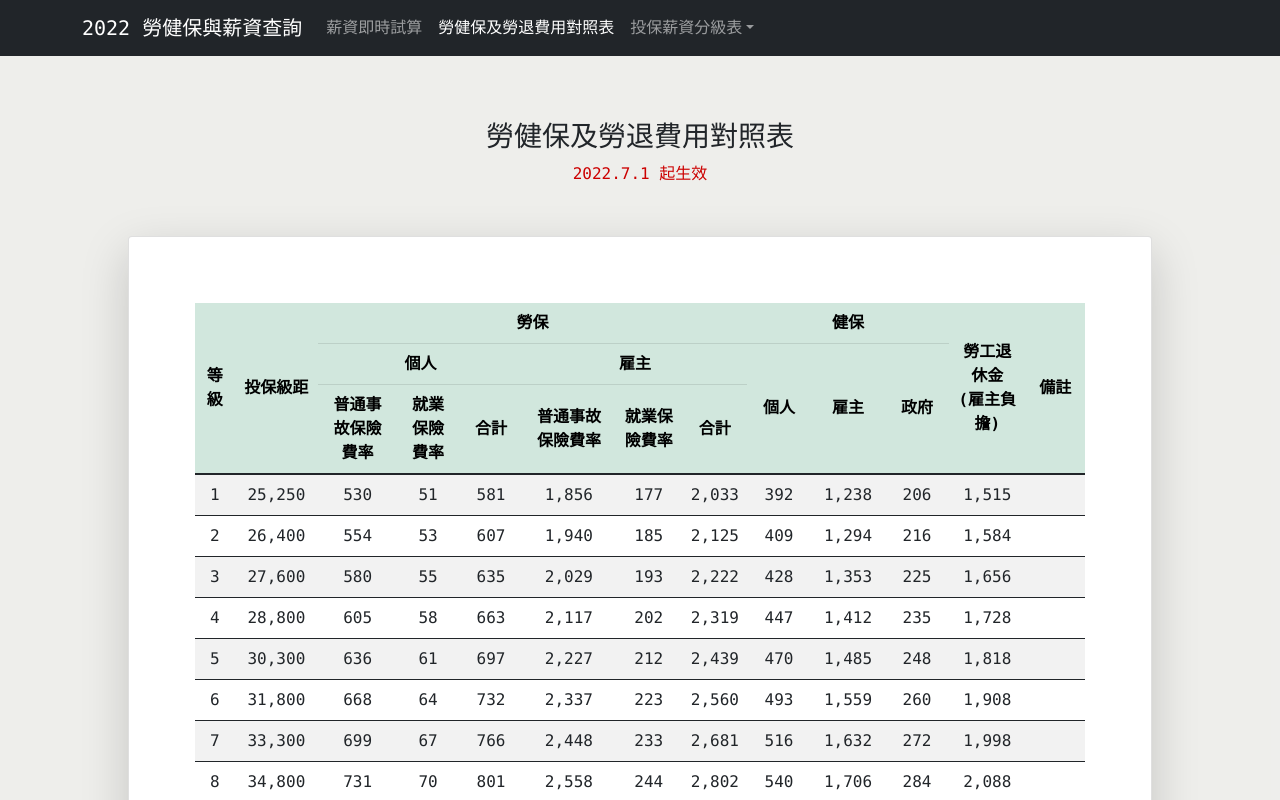
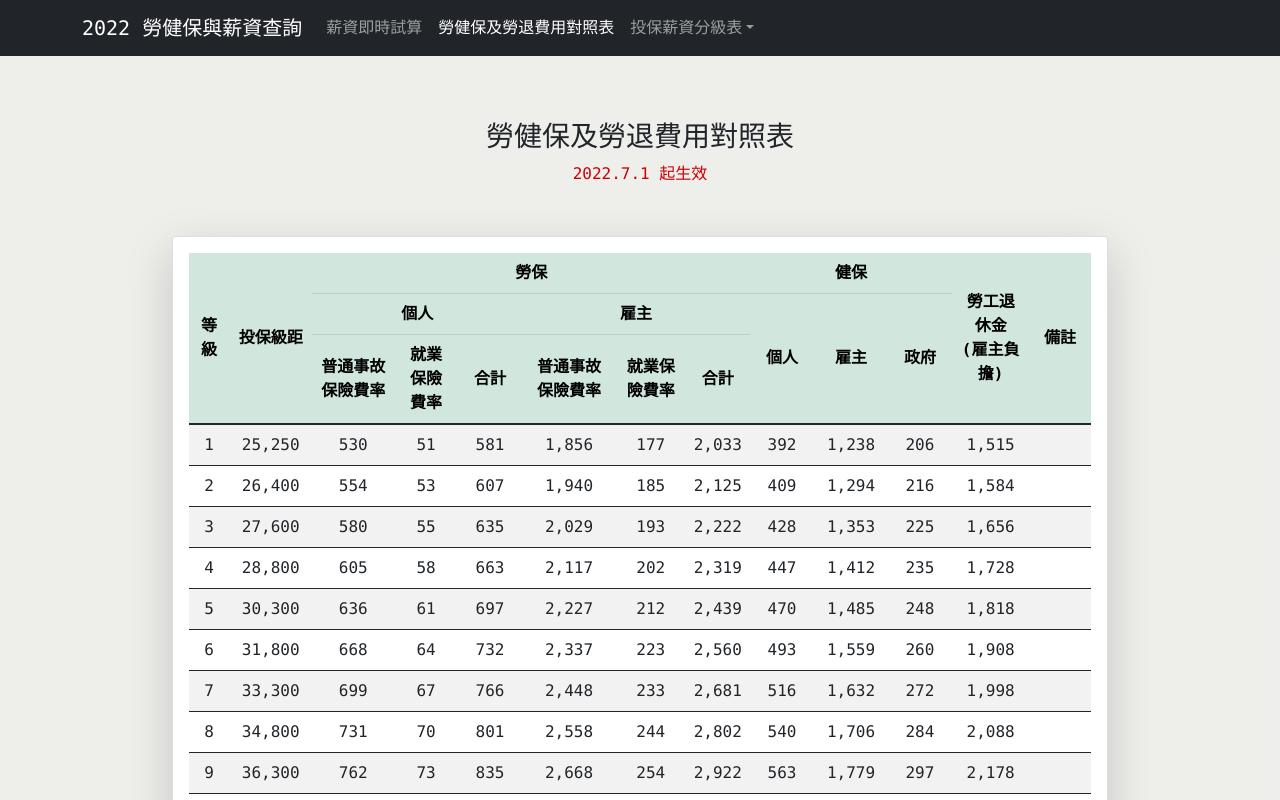
Before and after one commit to scar710813/React-labour-insurance, a React (Create React App) app: page / in a window 1280 px wide. Both pictures are taken after a click on the button "勞健保及勞退費用對照表". Shown: the top 800 px of the page. Built offline with nearby package versions, Linux system fonts and the light colour scheme.

Commit message:
adjust RWD

```diff
--- a/src/components/ComparisonTable/ComparisonTable.css
+++ b/src/components/ComparisonTable/ComparisonTable.css
@@ -1,7 +1,7 @@
 .ComparisonTable {
     padding: 5%;
-    padding-left: 10%;
-    padding-right: 10%;
+    /* padding-left: 10%;
+    padding-right: 10%; */
     margin: auto;
     text-align: center;
     background-color: rgba(234, 234, 231, 0.801);
--- a/src/components/ComparisonTable/ComparisonTable.tsx
+++ b/src/components/ComparisonTable/ComparisonTable.tsx
@@ -1,6 +1,6 @@
 import React from "react";
 import "./ComparisonTable.css"
-import { Card, Table } from "react-bootstrap";
+import { Card, Col, Container, Row, Table } from "react-bootstrap";
 import { IComparisonTableProps } from "./IComparisonTableProps";
 import { IComparisonTableStates } from "./IComparisonTableStates";
 import { IHealthInfo } from "../../interface/IHealthInfo";
@@ -121,16 +121,16 @@ export default class ComparisonTable extends React.Component<IComparisonTablePro
 
     return (
       <div className="ComparisonTable">
+        <Container fluid>
           <h3>
             <span>勞健保及勞退費用對照表</span>
           </h3>
           <span style={{ color: "#CC0000" }}>2022.7.1 起生效</span>
 
+          <Row className="justify-content-md-center">
+            <Col xs sm md lg xl={10} xxl={8}>
               <Card className="shadow-lg rounded"
-          style={{
-            marginTop: 50,
-            paddingTop: 50, paddingLeft: 50, paddingRight: 50
-          }}>
+                style={{ marginTop: 50 }}>
                 <Card.Body>
                   <Card.Text>
                     <Table striped hover responsive className="Table">
@@ -189,6 +189,9 @@ export default class ComparisonTable extends React.Component<IComparisonTablePro
                   </Card.Text>
                 </Card.Body>
               </Card>
+            </Col>
+          </Row>
+        </Container>
       </div >
     );
   }
--- a/src/components/HealthGrading/HealthGrading.css
+++ b/src/components/HealthGrading/HealthGrading.css
@@ -1,7 +1,7 @@
 .HealthGrading {
     padding: 5%;
-    padding-left: 20%;
-    padding-right: 20%;
+    /* padding-left: 20%;
+    padding-right: 20%; */
     margin: auto;
     text-align: center;
     background-color: rgba(234, 234, 231, 0.801);
--- a/src/components/HealthGrading/HealthGrading.tsx
+++ b/src/components/HealthGrading/HealthGrading.tsx
@@ -1,6 +1,6 @@
 import React from "react";
 import "./HealthGrading.css"
-import { Card, Table } from "react-bootstrap";
+import { Card, Col, Container, Row, Table } from "react-bootstrap";
 import { IHealthGradingStates } from "./HealthGradingStates";
 import { IHealthGradingProps } from "./IHealthGradingProps";
 
@@ -35,19 +35,19 @@ export default class HealthGrading extends React.Component<IHealthGradingProps,
 
     return (
       <div className="HealthGrading">
+        <Container fluid>
           <h3>
             <span>全民健康保險投保金額分級表</span>
           </h3>
           <span style={{ color: "#CC0000" }}>2022.7.1 起生效</span>
 
-        <Card className="shadow-lg rounded"
-          style={{
-            marginTop: 50,
-            paddingTop: 50, paddingLeft: 50, paddingRight: 50
-          }}>
+          <Row className="justify-content-md-center">
+            <Col xs sm md lg={9} xl={8}>
+              <Card className="shadow-lg rounded text-center"
+                style={{ marginTop: 50 }}>
                 <Card.Body>
                   <Card.Text>
-              <Table striped hover responsive>
+                    <Table hover responsive>
                       <thead className="table-success">
                         <tr>
                           <th>組別級距</th>
@@ -70,6 +70,9 @@ export default class HealthGrading extends React.Component<IHealthGradingProps,
                   </Card.Text>
                 </Card.Body>
               </Card>
+            </Col>
+          </Row>
+        </Container>
       </div >
     );
   }
--- a/src/components/LaborGrading/LaborGrading.css
+++ b/src/components/LaborGrading/LaborGrading.css
@@ -1,7 +1,7 @@
 .LaborGrading {
     padding: 5%;
-    padding-left: 20%;
-    padding-right: 20%;
+    /* padding-left: 20%;
+    padding-right: 20%; */
     margin: auto;
     text-align: center;
     background-color: rgba(234, 234, 231, 0.801);
--- a/src/components/LaborGrading/LaborGrading.tsx
+++ b/src/components/LaborGrading/LaborGrading.tsx
@@ -1,6 +1,6 @@
 import React from "react";
 import "./LaborGrading.css"
-import { Card, Table } from "react-bootstrap";
+import { Card, Col, Container, Row, Table } from "react-bootstrap";
 import { ILaborGradingProps } from "./ILaborGradingProps";
 import { ILaborGradingStates } from "./ILaborGradingStates";
 
@@ -35,16 +35,15 @@ export default class LaborGrading extends React.Component<ILaborGradingProps, IL
 
     return (
       <div className="LaborGrading">
+        <Container fluid>
           <h3>
             <span>勞工保險投保薪資分級表</span>
           </h3>
           <span style={{ color: "#CC0000" }}>2022.1.1 起生效</span>
-
+          <Row className="justify-content-md-center">
+            <Col xs sm md={10} lg={7} xl={6}>
               <Card className="shadow-lg rounded"
-          style={{
-            marginTop: 50,
-            paddingTop: 50, paddingLeft: 50, paddingRight: 50
-          }}>
+                style={{ marginTop: 50 }}>
                 <Card.Body>
                   <Card.Text>
                     <Table striped hover responsive>
@@ -68,6 +67,9 @@ export default class LaborGrading extends React.Component<ILaborGradingProps, IL
                   </Card.Text>
                 </Card.Body>
               </Card>
+            </Col>
+          </Row>
+        </Container>
       </div >
     );
   }
```
Also changed, not shown: 1 other file (tests, documents, lock files or other folders). Lines whose indentation alone changed are shown as unchanged.
